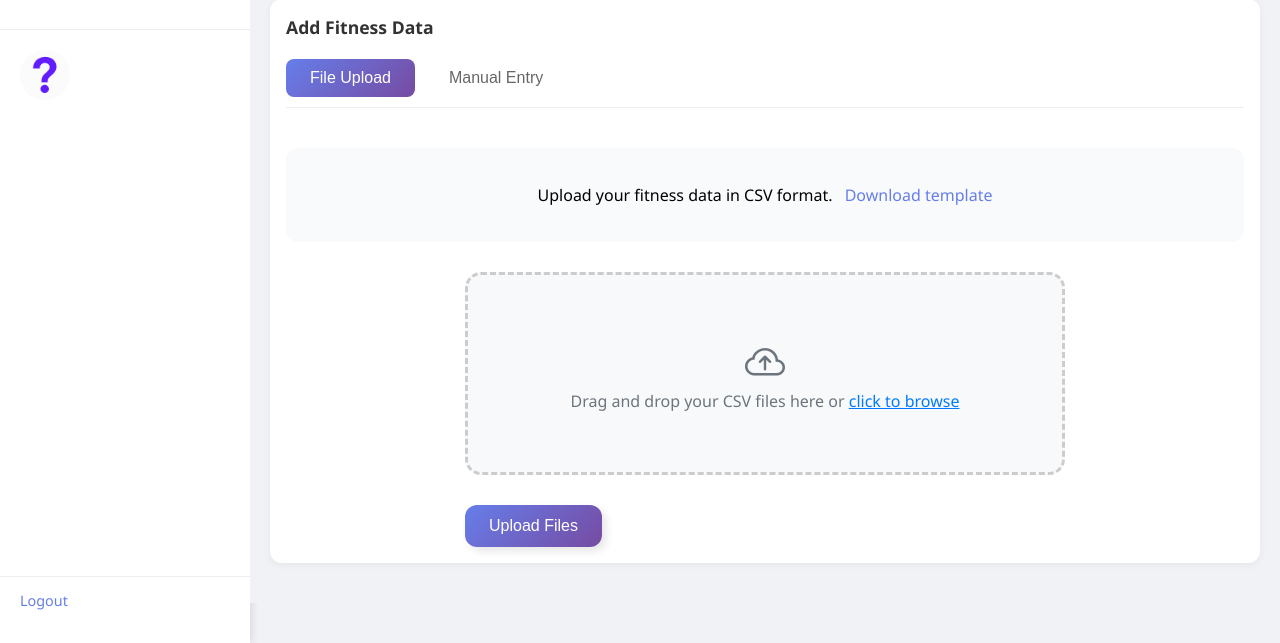
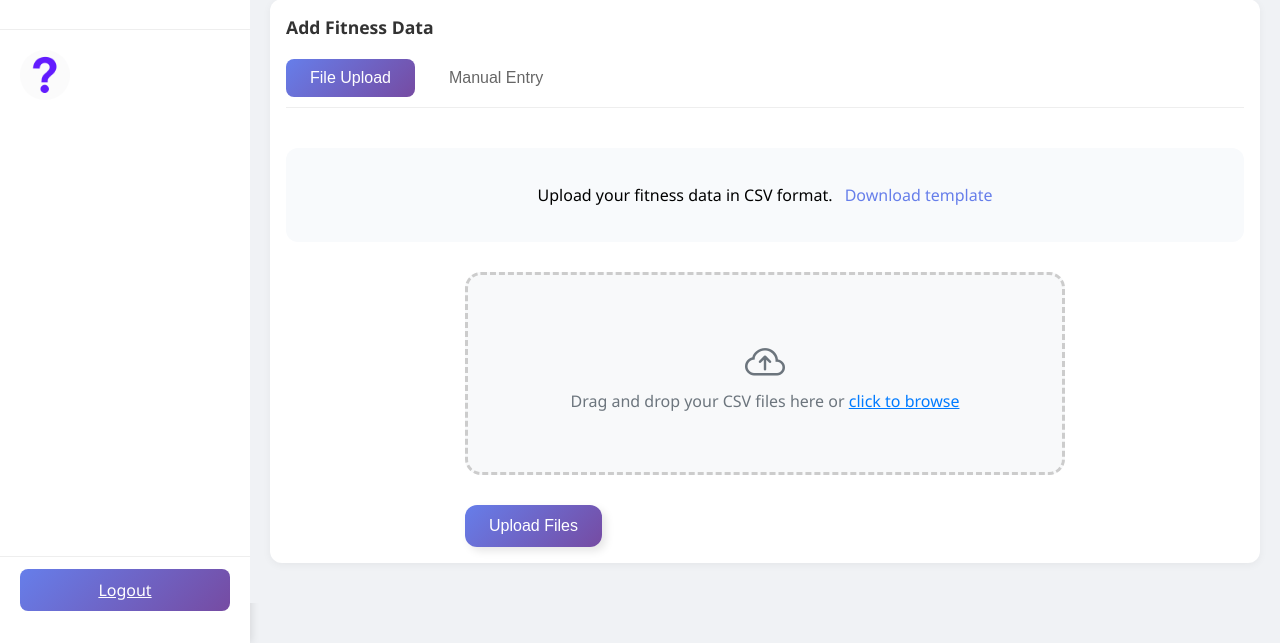
Before and after one commit to CallMeHeiSir/CITS5505_Group_project, a Flask app: page /upload in a window 1280 px wide. Shown: the part 422-1065 px from the top of the page. Run offline with Flask 3, Linux system fonts and the light colour scheme; some libraries are stand-ins or nearby versions.

Commit message:
update on logout button css

```diff
--- a/backend/static/css/uploadStyle.css
+++ b/backend/static/css/uploadStyle.css
@@ -98,15 +98,36 @@ html, body {
 }
 
 .top-logout a {
-  color: #667eea;
-  text-decoration: none;
-  font-size: 0.9rem;
-  font-weight: 500;
+  display: inline-block;
+  width: 100%;
+  text-align: center;
+  box-sizing: border-box;
 }
 
 .top-logout a:hover {
-  text-decoration: underline;
-  color: #764ba2;
+  text-decoration: none;
+}
+
+.tab-btn {
+  padding: 10px 24px;
+  font-size: 1rem;
+  border: none;
+  background: none;
+  color: #666;
+  cursor: pointer;
+  font-weight: 500;
+  border-radius: 8px;
+  transition: all 0.3s ease;
+}
+
+.tab-btn:hover {
+  color: #667eea;
+  background: #f0f4ff;
+}
+
+.tab-btn.active {
+  color: #fff;
+  background: linear-gradient(135deg, #667eea, #764ba2);
 }
 
 .main-content {
--- a/backend/templates/upload.html
+++ b/backend/templates/upload.html
@@ -30,7 +30,7 @@
           <span class="username">{{ current_user.username }}</span>
         </div>
         <div class="top-logout">
-          <a href="{{ url_for('auth.logout') }}">Logout</a>
+          <a href="{{ url_for('auth.logout') }}" class="tab-btn active">Logout</a>
         </div>
       </nav>
 
--- a/backend/templates/visualize.html
+++ b/backend/templates/visualize.html
@@ -32,7 +32,7 @@
           <span class="username">{{ current_user.username }}</span>
         </div>
         <div class="top-logout">
-          <a href="{{ url_for('auth.logout') }}">Logout</a>
+          <a href="{{ url_for('auth.logout') }}" class="tab-btn active">Logout</a>
         </div>
       </nav>
 
```
Also changed, not shown: backend/static/css/visualizeStyle.css (+28 -6 lines).
